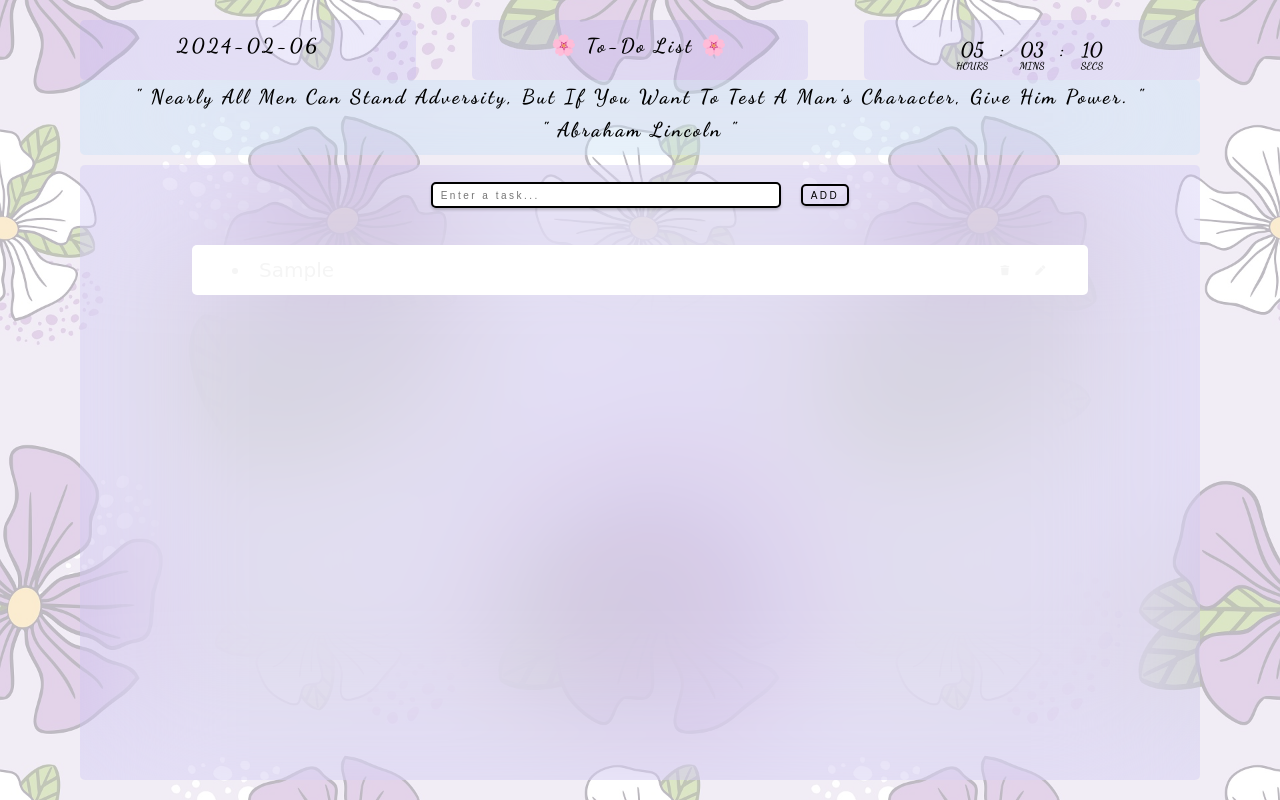
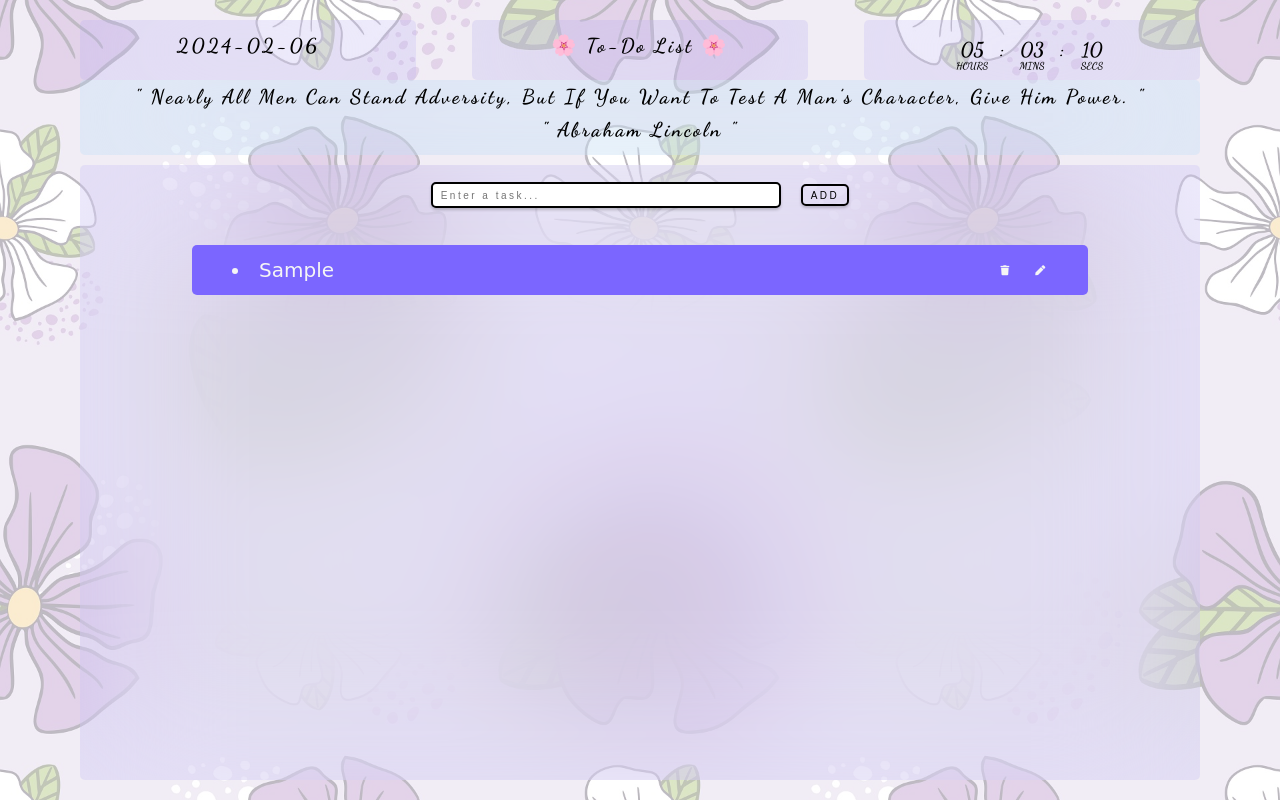
Before and after one commit to subhadarshini1954/WebdevelopmentProject-4, a plain HTML site: page index.html in a window 1280 px wide. Both pictures are taken after typing "Sample" into the empty fields and a click on the button "ADD". Drawn offline with Linux system fonts and the light colour scheme; a web font is replaced by a local one.

Commit message:
Update style.css

```diff
--- a/style.css
+++ b/style.css
@@ -249,7 +249,7 @@ li {
   border-radius: 0.5rem;
   width: 100%;
   line-height: 1.5;
-  background: rgb(255, 255, 255);
+  background: rgb(123, 102, 255);
   color: whitesmoke;
   height: 0;
   font-size: 2rem;
```
